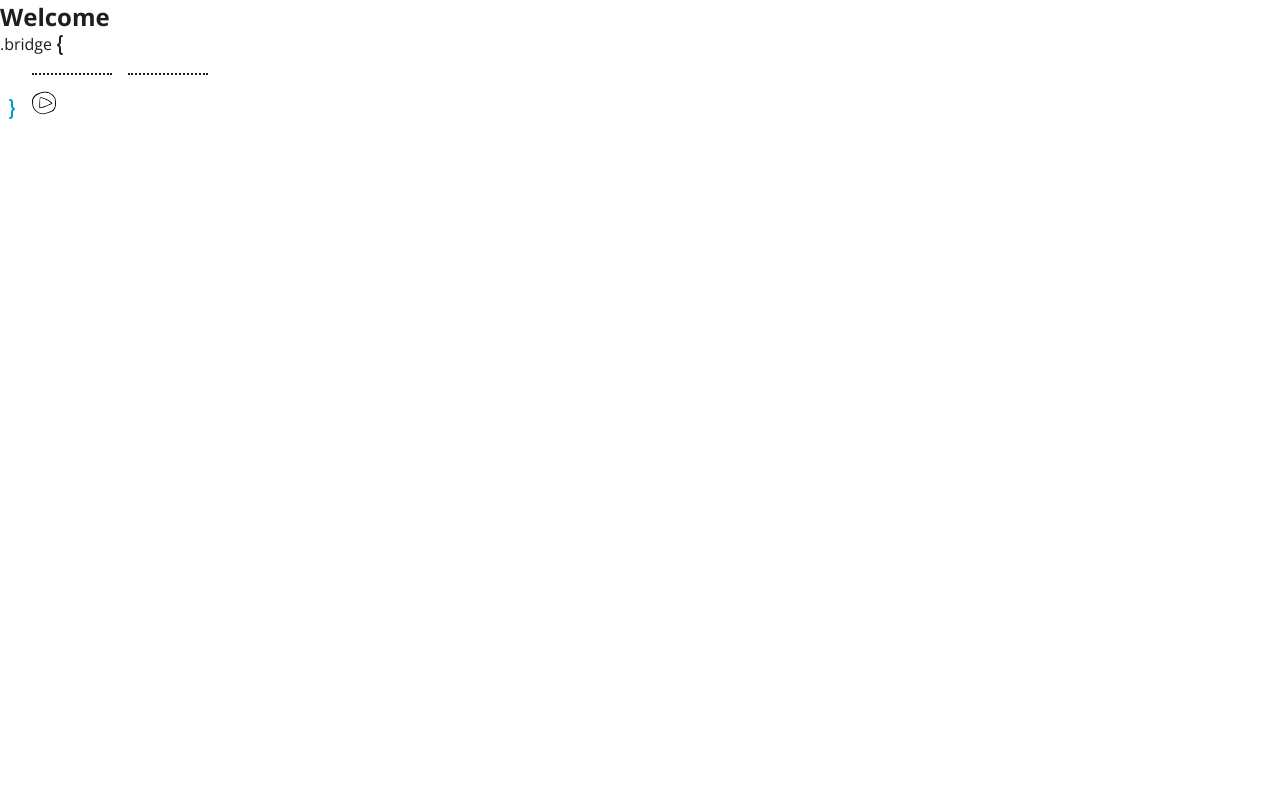
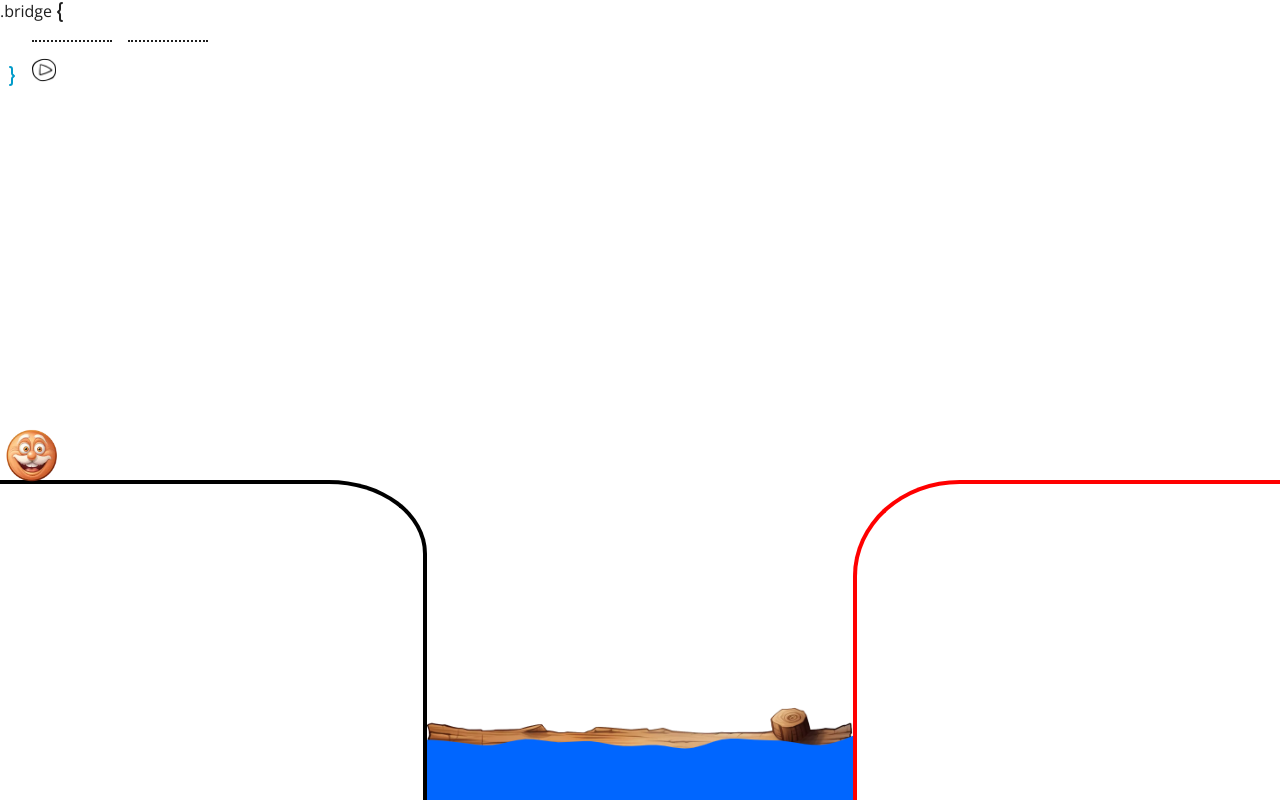
Before and after one commit to KaiUweCZE/cssGame, a React app: page /game in a window 1280 px wide. Built offline with nearby package versions, Linux system fonts and the light colour scheme.

Commit message:
set up funcionalities for main trigger(CssForm)- primarily set to work with context

```diff
--- a/src/App.js
+++ b/src/App.js
@@ -1,13 +1,12 @@
 import React from "react";
-import CssForm from "./components/CssForm";
+import Mission from "./components/Mission";
 
 
 const App = () => {
 
     return(
         <>
-            <h2>Welcome</h2>
-            <CssForm />
+            <Mission />
         </>
     )
 }
--- a/src/components/CssForm.js
+++ b/src/components/CssForm.js
@@ -1,21 +1,28 @@
-import React, { useState } from "react";
+import React, { useContext, useState } from "react";
 import leftBracket from '../styles/images/left-bracket.svg'
 import rightBracket from '../styles/images/right-bracket.svg'
-import playIcon from '../styles/images/play2.svg'
+import playIcon from '../styles/images/play2a.webp'
+import playIconaAfter from '../styles/images/play2b.webp'
 import { list } from "../data/listOfProperities";
 import ErrorMessage from "./ErrorMessage";
 import SuggestList from "./SuggestList";
+import { EmojiContext, StyleContext } from "../contexts/FormContext";
 
 const CssForm = () => {
-    const [property, setProperty] = useState("");
-    const [propertyValue, setPropertyValue] = useState("");
+    const {property, setProperty, setPropertyValue} = useContext(StyleContext);
+    const {position, setPosition, setSpecialClass} = useContext(EmojiContext)
     const [error, setError] = useState(false);
     const [errotMessage, setErrorMessage] = useState("")
+    const [icon, setIcon] = useState(playIcon)
+    const [value, setValue] = useState("")
 
-    const checkTypo = (e) => {
-        if (list.includes(e)) {
-            setProperty(e);
+
+    const checkTypo = (input) => {
+        if (list.includes(input)) {
+            setProperty(input);
             setError(false)
+            setSpecialClass('run')
+            setPosition('92vw')
         } else{
             setProperty("")
             setError(true)
@@ -23,11 +30,12 @@ const CssForm = () => {
         }
     }
 
+
     const checkResult = (e) =>{
         e.preventDefault();
         checkTypo(property)
         if (!error) {
-            console.log(property, propertyValue);
+            setPropertyValue(value)
         }
     }
 
@@ -37,8 +45,8 @@ const CssForm = () => {
             <img className="left-bracket" src={leftBracket} alt="" />
             <form className="element-class__bridge" action="">
                 <input type="text" value={property} name="" id="" onChange={(e) => setProperty(e.target.value)}/>
-                <input type="text" name="" id="" onChange={(e) => setPropertyValue(e.target.value)}/>
-                <button className="play" onClick={(e) => checkResult(e)}><img src={playIcon} alt="" /></button>
+                <input type="text" name="" id="" onChange={(e) => setValue(e.target.value)}/>
+                <button className="play" onMouseLeave={() => setIcon(playIcon)} onMouseEnter={() => setIcon(playIconaAfter)} onClick={(e) => checkResult(e)}><img src={icon} alt="" /></button>
             </form>
             <img className="right-bracket" src={rightBracket} alt="" />
             <SuggestList value={property} func={setProperty} />
```
